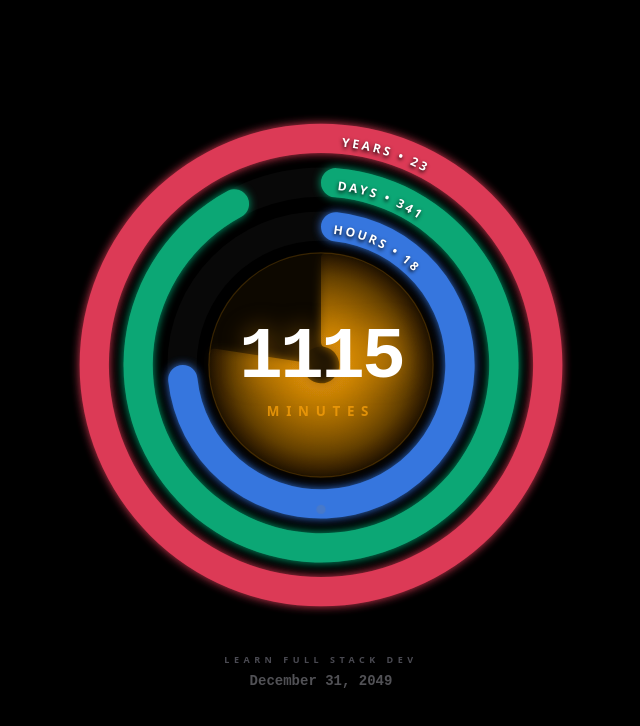
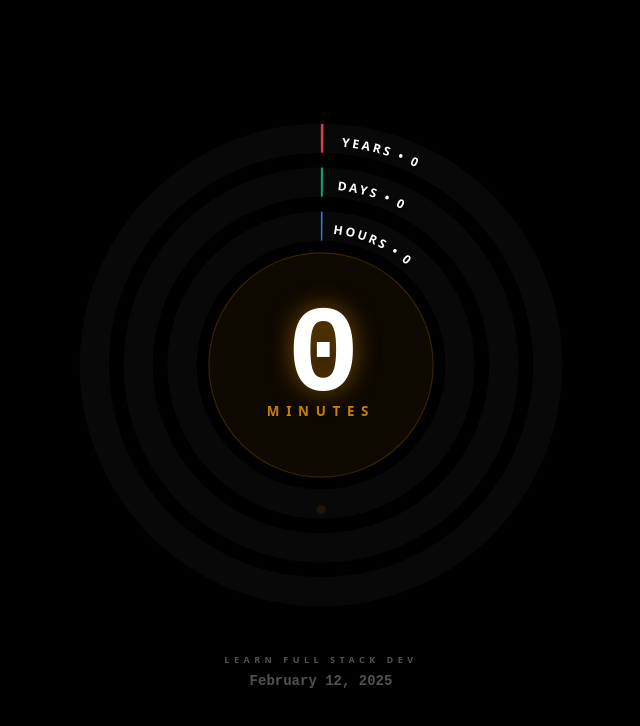
Before and after one commit to lab1207/the-end-date, a React (Vite) app: page / in a window 1280 px wide. Shown: the top 726 px of the page, without its empty margins (319-959 px from the left). Built offline with nearby package versions, Linux system fonts and the light colour scheme.

Commit message:
Update App.tsx

```diff
--- a/App.tsx
+++ b/App.tsx
@@ -7,9 +7,9 @@ import WatchFace from './components/WatchFace';
 /**
  * CONFIGURATION: CHANGE THE END DATE HERE
  * Format: 'YYYY-MM-DD'
- * 47 years old on 👉 12-02-2026 , making month 12=Dec so better math
+ * 47 years old on 👉 31-12-2049 , making month 12=Dec so better math
  */
-const TARGET_END_DATE = '2049-12-31';
+const TARGET_END_DATE = '2025-02-12';
 
 const App: React.FC = () => {
   // Uses the configuration constant defined above
```
